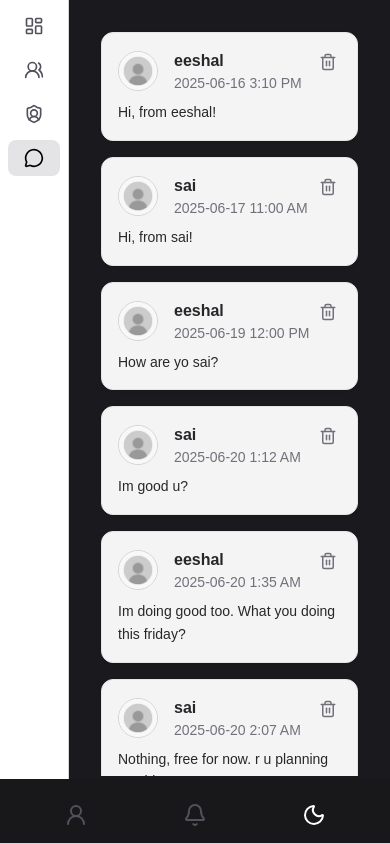
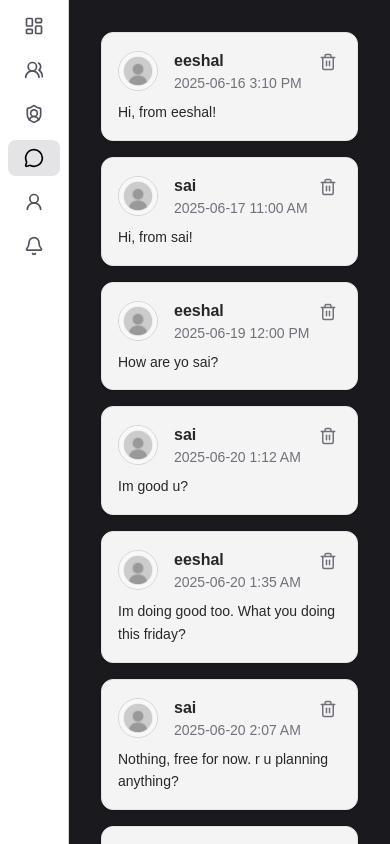
Before and after one commit to eeshalteluri/discord-server-admin-dashboard, a Next.js app: page /messages in a window 390 px wide. Built offline with nearby package versions, Linux system fonts and the light colour scheme.

Commit message:
Updated the sidebar, navbar for responsiveness

```diff
--- a/src/app/components/Navbar.tsx
+++ b/src/app/components/Navbar.tsx
@@ -19,7 +19,7 @@ const Navbar = () => {
   const isNotificationActive = pathname === '/notifications'
 
   return (
-<div className="absolute md:relative bottom-0 left-0 z-10 w-full pt-4 p-2 md:flex md:justify-end md:items-center md:border-1 bg-zinc-900 border-b border-zinc-300 dark:border-zinc-700 text-primary">
+<div className="hidden w-full pt-4 p-2 md:flex md:justify-end md:items-center md:border-1 bg-zinc-900 border-b border-zinc-300 dark:border-zinc-700 text-primary">
         <div className='w-full md:w-fit flex justify-between md:gap-12 px-12 md:px-0 md:mr-4 gap-2'>
             <Link
               href="/profile"
--- a/src/app/components/Sidebar/Sidebar.tsx
+++ b/src/app/components/Sidebar/Sidebar.tsx
@@ -1,42 +1,68 @@
 'use client'
-import React from 'react'
+import React, { useState } from 'react'
 import SidebarItem from './SidebarItem'
-import { LayoutDashboard, UsersRound, ShieldUser, MessageCircle } from 'lucide-react'
+import { LayoutDashboard, UsersRound, ShieldUser, MessageCircle, Bell, UserRound, Moon, Sun } from 'lucide-react'
 
 const SideBarItemsList =[
   {
     title: 'Dashboard',
     href: '/dashboard',
-    icon: LayoutDashboard
+    icon: LayoutDashboard,
+    onlyMobile: false
   },
   {
     title: 'Members',
     href: '/members',
-    icon: UsersRound
+    icon: UsersRound,
+    onlyMobile:false
   },
   {
     title: 'Roles',
     href: '/roles',
-    icon: ShieldUser
+    icon: ShieldUser,
+    onlyMobile:false
   },
   {
     title: 'Messages',
     href: '/messages',
-    icon: MessageCircle
+    icon: MessageCircle,
+    onlyMobile:false
+  },
+  {
+    title: 'Profile',
+    href: '/profile',
+    icon: UserRound,
+    onlyMobile:true
+  },
+  {
+    title: 'Notifications',
+    href: '/notifications',
+    icon: Bell,
+    onlyMobile:true
   },
 ]
 
 const Sidebar = () => {
+  const [theme, setTheme] = useState('light');
+
+  const toggleTheme = () => {
+      if(theme === 'light') setTheme('dark');
+      else setTheme('light');
+  }
+
   return (
-    <aside className="md:min-w-[250px] h-full p-2 bg-white dark:bg-zinc-900 border-r border-zinc-300 dark:border-zinc-700 flex flex-col gap-2 shadow-md">
+    <aside className="md:min-w-[250px] h-full p-2 bg-white dark:bg-zinc-900 border-r border-zinc-300 dark:border-zinc-700 flex flex-col gap-2 items-center md:items-start shadow-md">
       {SideBarItemsList.map((SideBarItem) => (
         <SidebarItem
           key={SideBarItem.title}
           title={SideBarItem.title}
           href={SideBarItem.href}
           icon={SideBarItem.icon}
+          onlyMobile={SideBarItem.onlyMobile}
         />
       ))}
+
+      {theme === 'light' ? <Moon size={24} onClick={toggleTheme} className="md:hidden text-white m-2 cursor-pointer"/> : <Sun size={24} onClick={toggleTheme} className="text-white m-2 cursor-pointer"/>}
     </aside>
   )
 }
--- a/src/app/components/Sidebar/SidebarItem.tsx
+++ b/src/app/components/Sidebar/SidebarItem.tsx
@@ -6,17 +6,20 @@ import { usePathname } from 'next/navigation'
 interface SidebarItemProps {
     title: string,
     href: string,
-    icon: React.ElementType
+    icon: React.ElementType,
+    onlyMobile: boolean
 }
 
-const SidebarItem : React.FC<SidebarItemProps> = ({ title, href, icon: Icon }) => {
+const SidebarItem : React.FC<SidebarItemProps> = ({ title, href, icon: Icon, onlyMobile }) => {
   const pathname = usePathname()
   const isActive = pathname.startsWith(href)
+
+  const visibilityClass = onlyMobile ? 'block md:hidden' : 'md:flex'
 
   return (
     <Link
       href={href}
-      className={`flex items-center gap-3 px-4 py-2 rounded-lg transition-colors text-sm font-medium
+      className={`w-full flex items-center gap-3 px-4 py-2 rounded-lg transition-colors text-sm font-medium ${visibilityClass}
         ${
           isActive
             ? 'bg-zinc-200 dark:bg-zinc-700 text-black dark:text-white'
--- a/src/app/messages/page.tsx
+++ b/src/app/messages/page.tsx
@@ -4,7 +4,7 @@ import { MessagesList } from '../constants/constants'
 
 const MessagesPage = () => {
     return (
-    <div className="p-4 space-y-4 max-h-[90vh] overflow-y-auto scrollbar-thin scrollbar-thumb-zinc-500 dark:scrollbar-thumb-zinc-700">
+    <div className="p-4 space-y-4 max-h-[90vh] scrollbar-thin scrollbar-thumb-zinc-500 dark:scrollbar-thumb-zinc-700">
       {MessagesList.length > 0 &&
         MessagesList.map((message, index) => (
           <MessageCard
```
